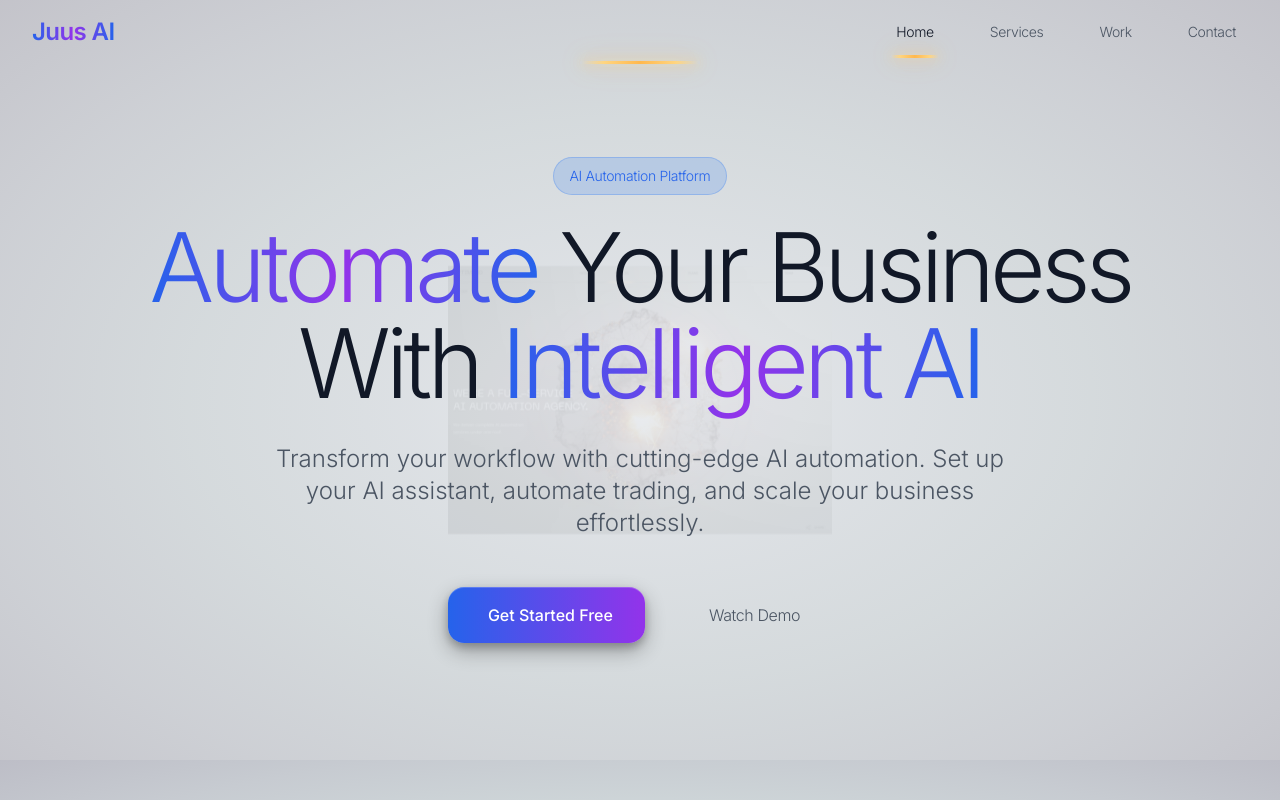
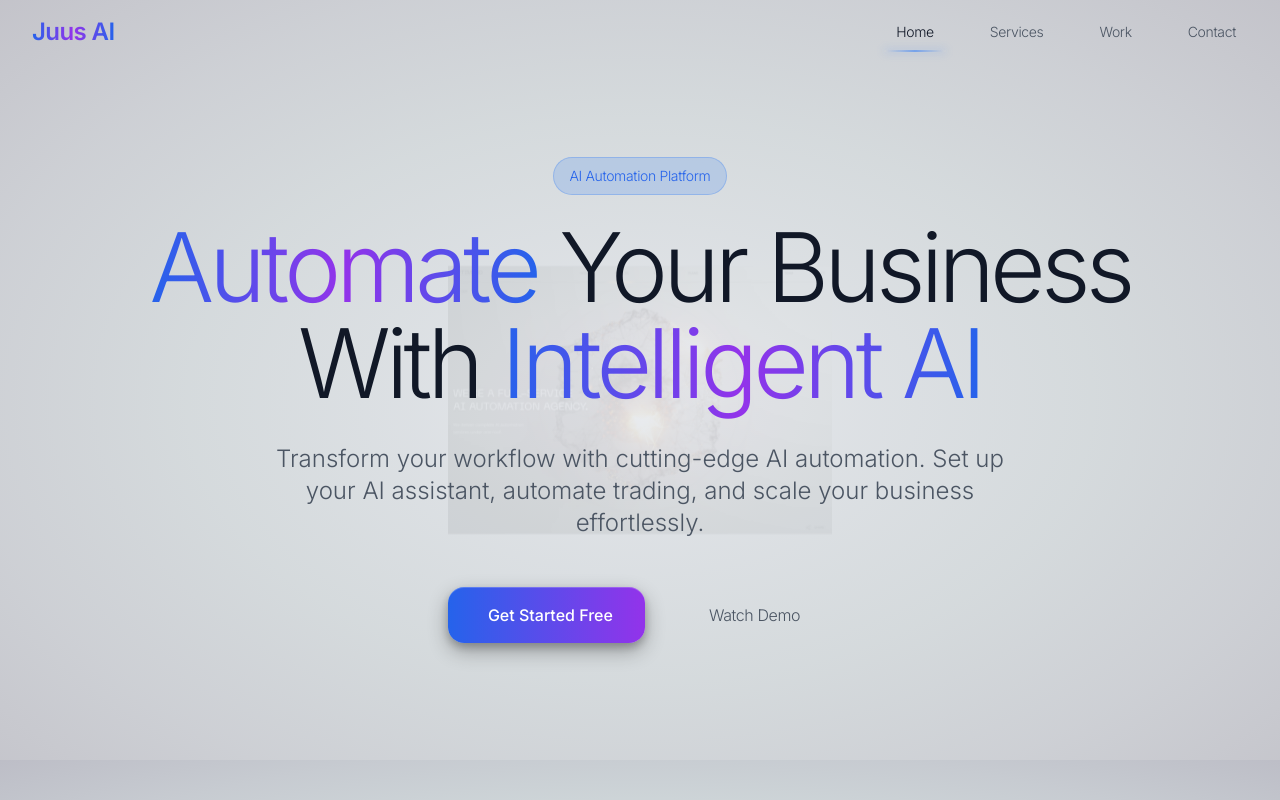
Before and after one commit to JuusAI/landing-page, a React (Vite) app: page / in a window 1280 px wide. Shown: the top 800 px of the page. Built offline with nearby package versions, Linux system fonts and the light colour scheme; some icons are missing.

Commit message:
Reverted to commit 24edeafb1255da376ec3d2aea25917ea96255b13

```diff
--- a/src/components/Navigation.tsx
+++ b/src/components/Navigation.tsx
@@ -31,7 +31,7 @@ const Navigation = ({ activeSection }: NavigationProps) => {
         isScrolled ? 'blur-background' : 'bg-transparent'
       }`}>
         <div className="max-w-7xl mx-auto px-4 sm:px-6 lg:px-8">
-          <div className="flex justify-between items-center h-16 relative">
+          <div className="flex justify-between items-center h-16">
             {/* Logo */}
             <div className="flex-shrink-0">
               <h1 className="text-2xl font-semibold text-gradient tracking-tight">
@@ -72,28 +72,6 @@ const Navigation = ({ activeSection }: NavigationProps) => {
                 </div>
               </button>
             </div>
-
-            {/* Active section glow underline positioned at bottom of header */}
-            <div className="absolute bottom-0 left-0 right-0 h-px">
-              <div
-                className={`absolute bottom-0 transition-all duration-300 ease-out ${
-                  activeSection ? 'opacity-100 scale-100' : 'opacity-0 scale-95'
-                }`}
-                style={{
-                  left: '50%',
-                  transform: 'translateX(-50%)',
-                  width: '120px',
-                  height: '3px',
-                  background: 'linear-gradient(90deg, transparent 0%, #FFD580 20%, #FFB84D 50%, #FFD580 80%, transparent 100%)',
-                  borderRadius: '2px',
-                  boxShadow: `
-                    0 0 12px rgba(255, 213, 128, 0.6),
-                    0 0 24px rgba(255, 184, 77, 0.4),
-                    0 0 36px rgba(255, 165, 0, 0.2)
-                  `,
-                }}
-              />
-            </div>
           </div>
         </div>
       </nav>
--- a/src/index.css
+++ b/src/index.css
@@ -131,7 +131,7 @@
     @apply bg-gradient-to-r from-blue-600 via-purple-600 to-blue-600 bg-clip-text text-transparent;
   }
 
-  /* Navigation glow effect with warm amber-yellow */
+  /* Navigation glow effect */
   .nav-glow {
     position: relative;
   }
@@ -139,25 +139,15 @@
   .nav-glow::after {
     content: '';
     position: absolute;
-    bottom: -8px;
-    left: 50%;
-    transform: translateX(-50%);
-    width: 80%;
-    height: 3px;
-    background: linear-gradient(90deg,
-      transparent 0%,
-      #FFD580 20%,
-      #FFB84D 50%,
-      #FFD580 80%,
-      transparent 100%
-    );
-    border-radius: 2px;
+    bottom: -2px;
+    left: 0;
+    right: 0;
+    height: 2px;
+    background: linear-gradient(90deg, transparent, rgba(59, 130, 246, 0.6), transparent);
+    border-radius: 1px;
     opacity: 0;
-    transition: opacity 0.3s ease, box-shadow 0.3s ease;
-    box-shadow:
-      0 0 12px rgba(255, 213, 128, 0.6),
-      0 0 24px rgba(255, 184, 77, 0.4),
-      0 0 36px rgba(255, 165, 0, 0.2);
+    transition: opacity 0.3s ease;
+    box-shadow: 0 0 8px rgba(59, 130, 246, 0.4);
   }
 
   .nav-glow.active::after {
```
